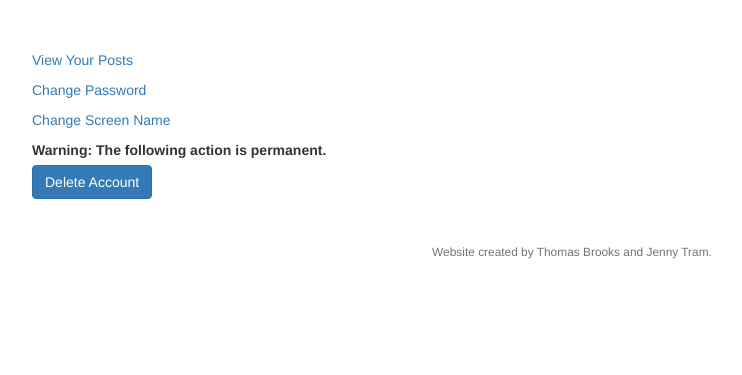
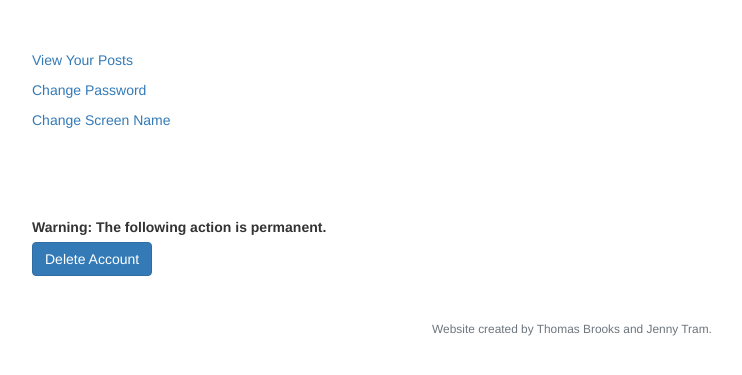
Before and after one commit to jennytram/FinalProject, a Flask app: template templates/account.html in a window 1280 px wide. Shown: the part 67-442 px from the top of the page, without its empty margins (68-810 px from the left). Run offline with Flask 2, Linux system fonts and the light colour scheme; the template is opened without the code that fills it, so the values that code supplies are empty; some libraries are stand-ins or nearby versions.

Commit message:
delete function

```diff
--- a/templates/account.html
+++ b/templates/account.html
@@ -14,6 +14,7 @@
     <p>
         <a href="/account/change_scrnm">Change Screen Name</a>
     </p>
+    <span style="display:block; height: 50pt;"></span>
     <p>
         <form action="/account/delete" method="post" name="delete_account" onsubmit="return confirmDelete()">
             <label for="delete_me">Warning: The following action is permanent.</label>
```
